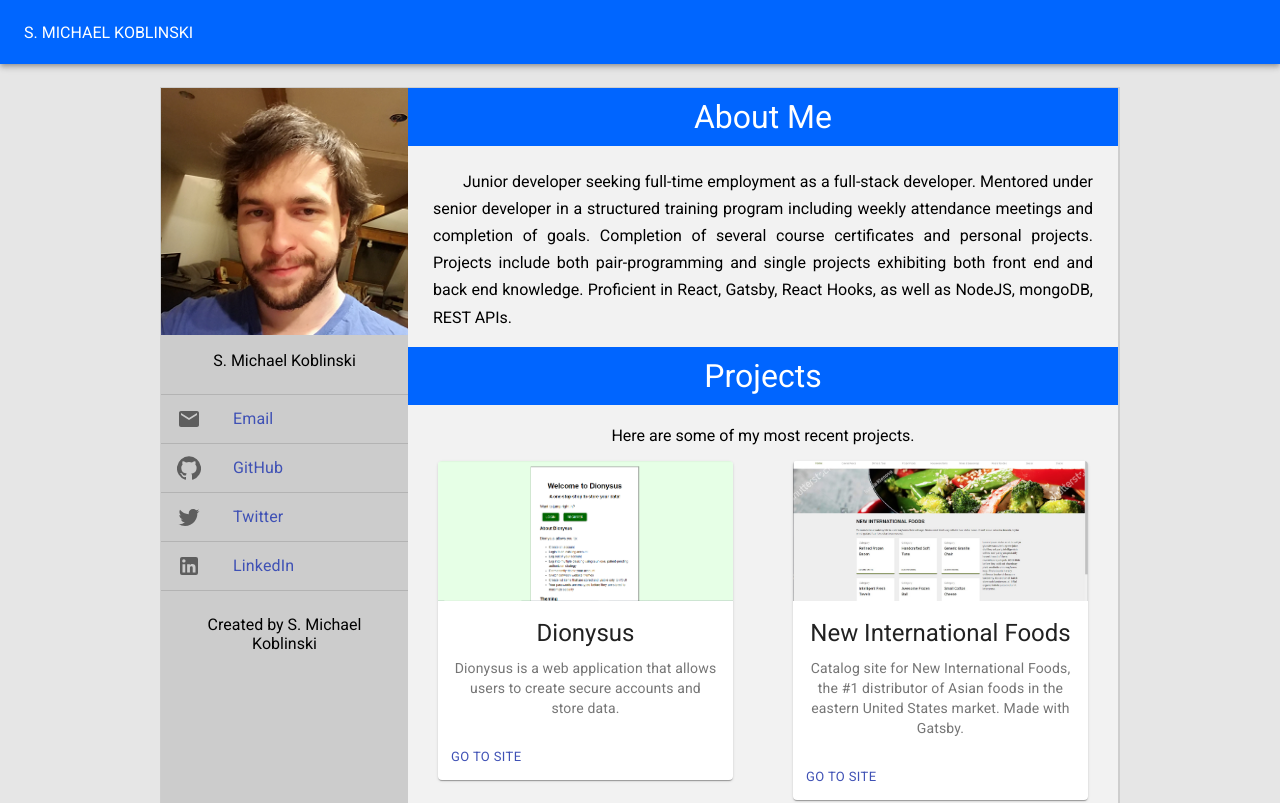
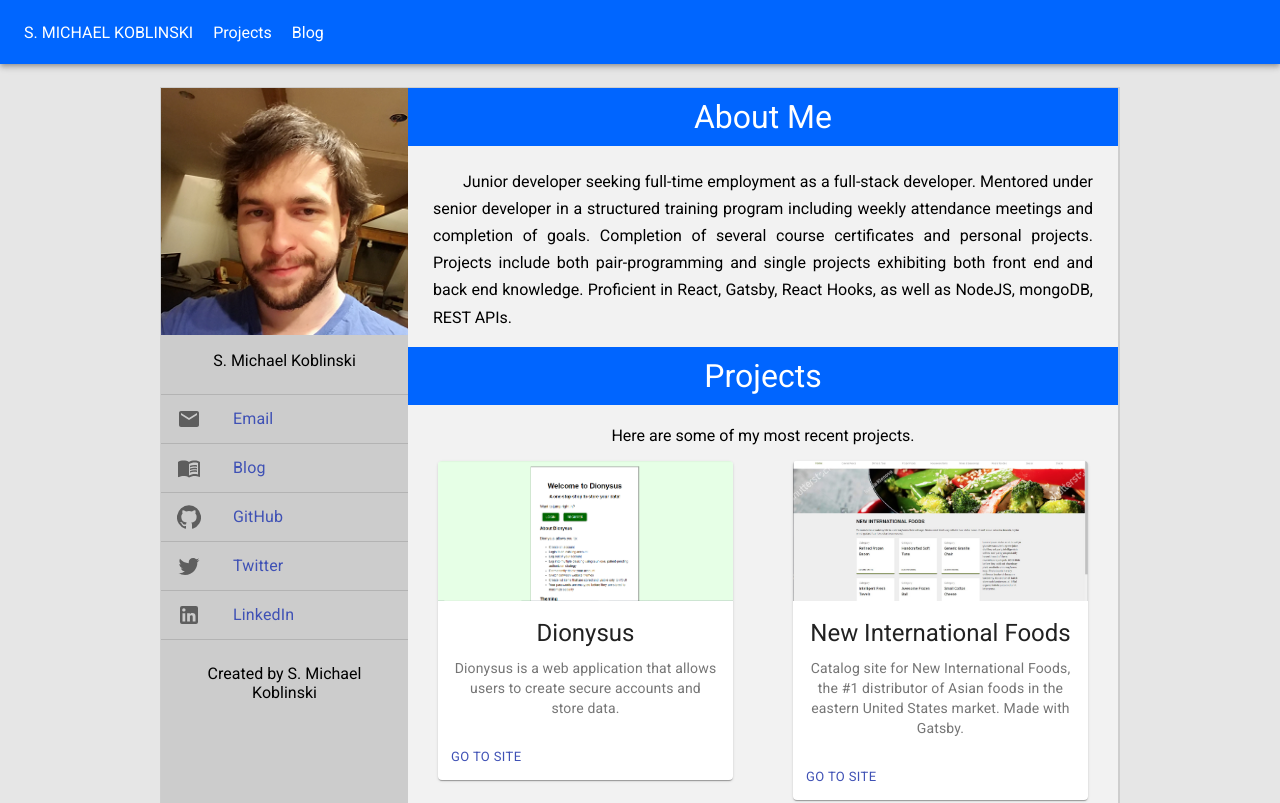
Before and after one commit to Koblinskis/portfolio, a Gatsby site: page / in a window 1280 px wide. Shown: the top 803 px of the page. Built offline with nearby package versions, Linux system fonts and the light colour scheme; Gatsby itself is replaced by a stand-in of ours.

Commit message:
minor changes

```diff
--- a/src/components/header.js
+++ b/src/components/header.js
@@ -1,5 +1,6 @@
 import PropTypes from "prop-types"
 import React from "react"
+import MenuBookIcon from '@material-ui/icons/MenuBook';
 
 import { makeStyles } from '@material-ui/core/styles';
 import Drawer from '@material-ui/core/Drawer';
@@ -57,10 +58,12 @@ export default function Header() {
       case 0:
         return <EmailIcon/>;
       case 1:
+        return <MenuBookIcon/>
+      case 2:
         return <GitHubIcon/>;
-      case 2:
+      case 3:
         return <TwitterIcon/>;
-      case 3:
+      case 4:
         return <LinkedInIcon/>;
       default:
         return
@@ -72,10 +75,12 @@ export default function Header() {
       case 0:
         return "mailto:stevenkoblinskiw@gmail.com";
       case 1:
+        return "https://medium.com/@stevenkoblinskiw";
+      case 2:
         return "https://github.com/Koblinskis";
-      case 2:
+      case 3:
         return "https://twitter.com/KoblinskiSteven";
-      case 3:
+      case 4:
         return "https://www.linkedin.com/in/s-michael-koblinski-53a95519b/";
       default:
         return
@@ -100,7 +105,7 @@ export default function Header() {
     <AImage/>
     <p className={classes.text}>S. Michael Koblinski</p>
       <List>
-            {['Email', 'GitHub', 'Twitter', 'LinkedIn'].map((text, index) => (
+            {['Email', 'Blog', 'GitHub', 'Twitter', 'LinkedIn'].map((text, index) => (
               <div><Divider /><Link href={links(index)} >
               <ListItem button key={text} href={links(index)} >
                 <ListItemIcon>{icons(index)}</ListItemIcon>
@@ -132,6 +137,8 @@ export default function Header() {
             <MenuIcon onClick={toggleDrawer('left', true)} />
           </IconButton>
           <div>S. MICHAEL KOBLINSKI</div>
+          <a href='#projects' style={{textDecoration: 'none', color: 'white', marginRight: '20px', marginLeft: '20px'}}>Projects</a>
+          <a href='#blogs' style={{textDecoration: 'none', color: 'white'}}>Blog</a>
         </Toolbar>
       </AppBar>
       <Drawer open={state.left} onClose={toggleDrawer('left', false)}>
--- a/src/pages/index.js
+++ b/src/pages/index.js
@@ -18,9 +18,10 @@ import LinkedInIcon from '@material-ui/icons/LinkedIn';
 import Link from '@material-ui/core/Link';
 import Typography from '@material-ui/core/Typography';
 import Card from '@material-ui/core/Card';
-import CardActionArea from '@material-ui/core/CardActionArea';
+import MenuBookIcon from '@material-ui/icons/MenuBook';
 import CardActions from '@material-ui/core/CardActions';
 import CardContent from '@material-ui/core/CardContent';
+import CardActionArea from '@material-ui/core/CardActionArea'
 import CardMedia from '@material-ui/core/CardMedia';
 import Button from '@material-ui/core/Button';
 import Grid from '@material-ui/core/Grid'
@@ -123,10 +124,12 @@ const IndexPage = () => {
       case 0:
         return <EmailIcon/>;
       case 1:
+        return <MenuBookIcon/>
+      case 2:
         return <GitHubIcon/>;
-      case 2:
+      case 3:
         return <TwitterIcon/>;
-      case 3:
+      case 4:
         return <LinkedInIcon/>;
       default:
         return
@@ -138,10 +141,12 @@ const IndexPage = () => {
       case 0:
         return "mailto:stevenkoblinskiw@gmail.com";
       case 1:
+        return "https://medium.com/@stevenkoblinskiw";
+      case 2:
         return "https://github.com/Koblinskis";
-      case 2:
+      case 3:
         return "https://twitter.com/KoblinskiSteven";
-      case 3:
+      case 4:
         return "https://www.linkedin.com/in/s-michael-koblinski-53a95519b/";
       default:
         return
@@ -184,7 +189,7 @@ const IndexPage = () => {
           <AImage />
           <p className={classes.centerTwo}>S. Michael Koblinski</p>
           <List>
-            {['Email', 'GitHub', 'Twitter', 'LinkedIn'].map((text, index) => (
+            {['Email', 'Blog', 'GitHub', 'Twitter', 'LinkedIn'].map((text, index) => (
               <div><Divider /><Link href={links(index)} >
               <ListItem button key={text} href={links(index)}  >
                 <ListItemIcon>{icons(index)}</ListItemIcon>
@@ -203,12 +208,13 @@ const IndexPage = () => {
           <h1 className={classes.center}>About Me</h1>
           <p className={classes.text}>Junior developer seeking full-time employment as a full-stack developer. Mentored under senior developer in a structured training program including weekly attendance meetings and completion of goals. Completion of several course certificates and personal projects. Projects include both pair-programming and single projects exhibiting both front end and back end knowledge. Proficient in React, Gatsby, React Hooks, as well as NodeJS, mongoDB, REST APIs.</p>
 
-          <h1 className={classes.center}>Projects</h1>
+          <h1 id="projects" className={classes.center}>Projects</h1>
           <p>Here are some of my most recent projects.</p>
           <Grid container spacing={0}>
 
             <Grid item md={6} sm={6} xs={12}>
               <Card className={classes.root}>
+                <CardActionArea href={projectLinks(2)}>
                   <CardMedia
                     className={classes.media}
                     image={require("../images/Dionysus.jpg")}
@@ -222,6 +228,7 @@ const IndexPage = () => {
                       Dionysus is a web application that allows users to create secure accounts and store data.
                     </Typography>
                   </CardContent>
+                  </CardActionArea>
                 <CardActions>
                   <Button size="small" color="primary">
                     <Link href={projectLinks(2)}>Go To Site</Link>
@@ -231,6 +238,7 @@ const IndexPage = () => {
             </Grid>
             <Grid item md={6} sm={6} xs={12}>
               <Card className={classes.root}>
+                <CardActionArea href={projectLinks(1)}>
                   <CardMedia
                     className={classes.media}
                     image={require("../images/New-foods.jpg")}
@@ -244,6 +252,7 @@ const IndexPage = () => {
                       Catalog site for New International Foods, the #1 distributor of Asian foods in the eastern United States market. Made with Gatsby.
                     </Typography>
                   </CardContent>
+                  </CardActionArea>
                 <CardActions>
                   <Button size="small" color="primary">
                     <Link href={projectLinks(1)}>Go To Site</Link>
@@ -253,6 +262,7 @@ const IndexPage = () => {
             </Grid>
             <Grid item md={6} sm={6} xs={12}>
               <Card className={classes.root}>
+                <CardActionArea href={projectLinks(0)}>
                   <CardMedia
                     className={classes.media}
                     image={require("../images/BlogVBlog.jpg")}
@@ -266,6 +276,7 @@ const IndexPage = () => {
                       A website where users pick one out of two randomly chosen blog titles, in the same category, that they find the most interesting
                     </Typography>
                   </CardContent>
+                  </CardActionArea>
                 <CardActions>
                   <Button size="small" color="primary">
                     <Link href={projectLinks(0)}>Go To Site</Link>
@@ -275,6 +286,8 @@ const IndexPage = () => {
             </Grid>
             <Grid item md={6} sm={6} xs={12}>
               <Card className={classes.root}>
+
+              <CardActionArea href={projectLinks(3)}>
                   <CardMedia
                     className={classes.media}
                     image={require("../images/github.jpg")}
@@ -288,6 +301,7 @@ const IndexPage = () => {
                       Check my GitHub to see more projects.
                     </Typography>
                   </CardContent>
+                  </CardActionArea>
                 <CardActions>
                   <Button size="small" color="primary">
                     <Link href={projectLinks(3)}>Go To Site</Link>
@@ -296,7 +310,7 @@ const IndexPage = () => {
               </Card>
             </Grid>
           </Grid>
-          <h1 className={classes.center}>Blog Articles</h1>
+          <h1 id="blogs" className={classes.center}>Blog Articles</h1>
 
           <p>Here are some blog articles that I have authored. Follow me on <a href="https://medium.com/@stevenkoblinskiw">Medium</a>.</p>
               <ul style={{textAlign: 'left', fontSize: '20px', lineHeight: '2'}}>
```
